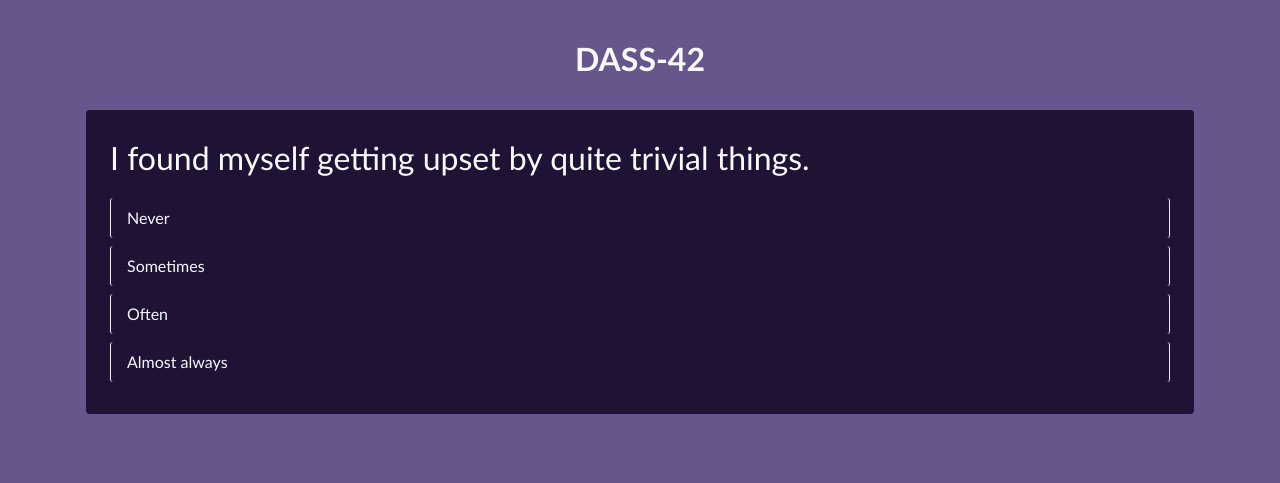
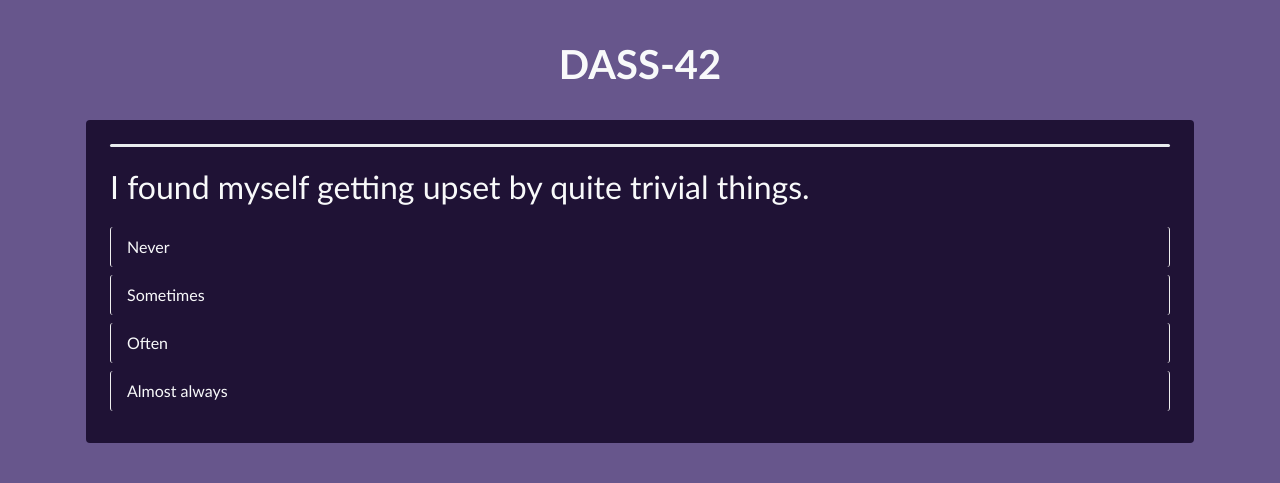
Before and after one commit to DhruvDutta/dass42, a Flask app: template templates/index.html in a window 1280 px wide. Shown: the top 483 px of the page. Run offline with Flask 2, Linux system fonts and the light colour scheme; the template is opened without the code that fills it, so the values that code supplies are empty.

Commit message:
progress bar

```diff
--- a/static/css/style.css
+++ b/static/css/style.css
@@ -28,3 +28,11 @@
 a{
     color: #111;
 }
+#progesss{
+    width: 0%;
+    transition: width .2s !important;
+}
+.progress-bar {
+    -webkit-transition: none !important;
+    transition: none !important;
+}
--- a/static/js/script.js
+++ b/static/js/script.js
@@ -50,7 +50,9 @@
     }
     curr_q++;
     document.getElementById('question').innerText=qlist[curr_q];
-
+    $(".progress-bar").animate({
+        width: `${curr_q*100/(qlist.length)}%`
+    }, 200);
 }
 load_q()
 
@@ -65,6 +67,8 @@
 function submit(){
     document.getElementById('box').innerHTML += "<div class='fs-2 text-center' id='submit-text'>Submitting</div>"
     document.getElementById('form').remove()
+    document.getElementById('progress').style.width=`100%`;
+
     $.ajax({
         type : "POST",
         url : "/",
--- a/templates/index.html
+++ b/templates/index.html
@@ -8,15 +8,19 @@
     <link href="https://cdn.jsdelivr.net/npm/bootstrap@5.0.2/dist/css/bootstrap.min.css" rel="stylesheet" integrity="sha384-EVSTQN3/azprG1Anm3QDgpJLIm9Nao0Yz1ztcQTwFspd3yD65VohhpuuCOmLASjC" crossorigin="anonymous">
     <link rel="stylesheet" href="{{ url_for('static',filename='css/style.css') }}">
     <link rel="stylesheet" href="https://cdn.jsdelivr.net/npm/bootstrap-icons@1.8.1/font/bootstrap-icons.css">
+
 </head>
 <body class="">
     <div class="container p-3">
         <div class="head text-center p-4">
-            <div class="h2 text-light fw-bold">
+            <div class="h1 text-light fw-bold">
                 DASS-42
             </div>
         </div>
         <div class="text-light p-4 rounded" id="box">
+            <div class="progress mb-3 rounded" style="height: 3px;">
+                <div class="progress-bar" id="progress" role="progressbar" style="width: 45%;" aria-valuenow="45" aria-valuemin="0" aria-valuemax="100"></div>
+            </div>
             <div id="form">
                 <div id="question" class="fs-2">
 
```
